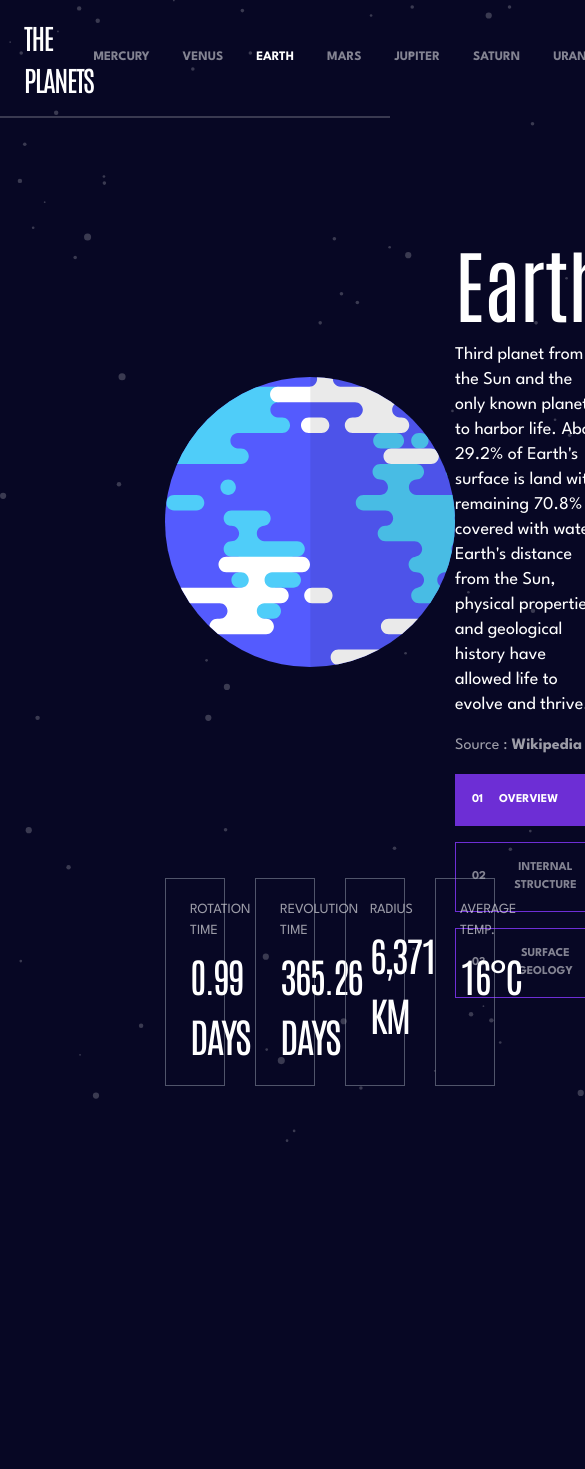
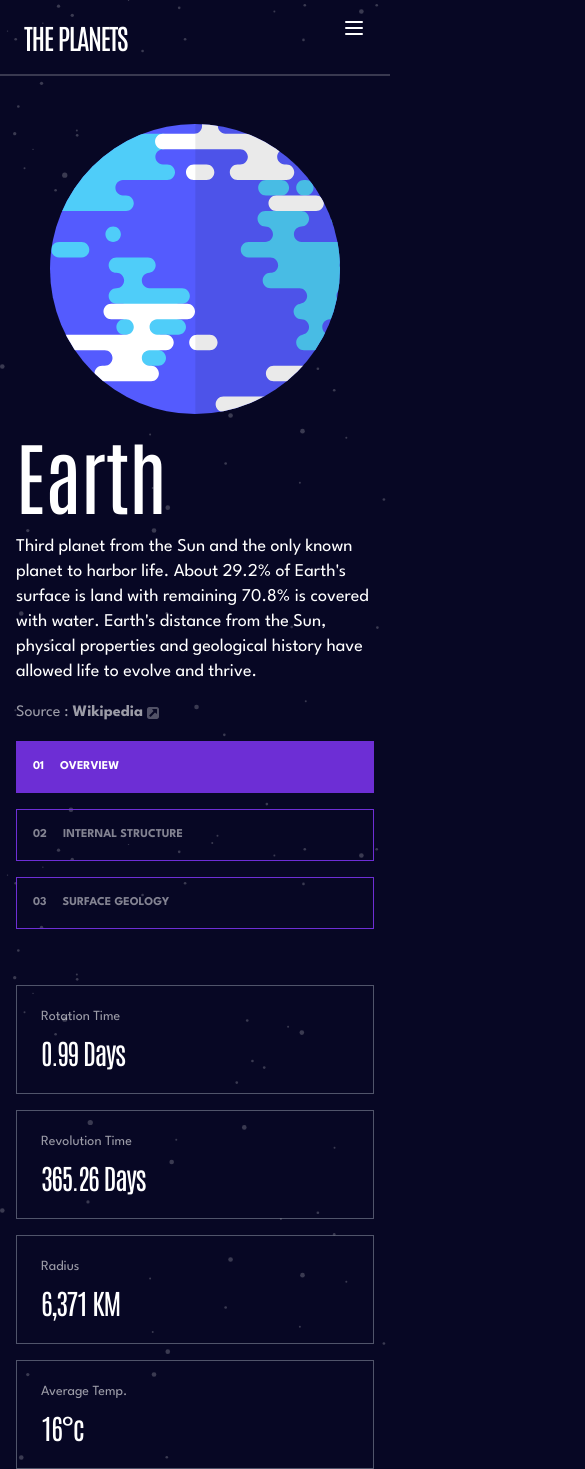
Before and after one commit to peynadol/planet-facts, a Next.js app: page /planets/earth in a window 390 px wide. Shown: the top 1469 px of the page, 585 px wide, since content can reach past the window. Before the commit the page ends 1142 px from the top, so only its background shows below. Built offline with nearby package versions, Linux system fonts and the light colour scheme.

Commit message:
add responsiveness

```diff
--- a/package.json
+++ b/package.json
@@ -10,6 +10,7 @@
   },
   "dependencies": {
     "clsx": "^2.1.1",
+    "lucide-react": "^0.511.0",
     "next": "15.3.2",
     "react": "^19.0.0",
     "react-dom": "^19.0.0"
--- a/src/app/components/layout/navigation.tsx
+++ b/src/app/components/layout/navigation.tsx
@@ -1,10 +1,11 @@
 "use client";
+
 import Link from "next/link";
 import { usePathname } from "next/navigation";
 import clsx from "clsx";
+import { useState } from "react";
+import { Menu, X } from "lucide-react";
 
-const Navigation = () => {
-  const pathname = usePathname();
 const links = [
   { name: "Mercury", href: "/planets/mercury" },
   { name: "Venus", href: "/planets/venus" },
@@ -16,21 +17,54 @@ const Navigation = () => {
   { name: "Neptune", href: "/planets/neptune" },
 ];
 
+const Navigation = () => {
+  const pathname = usePathname();
+  const [open, setOpen] = useState(false);
+
   return (
-    <nav className="font-spartan  font-bold text-[13px] gap-[33px] flex items-center">
+    <div className="relative z-50">
+      {/* Desktop nav */}
+      <nav className="hidden md:flex font-spartan font-bold text-[13px] gap-[33px] items-center">
         {links.map((link) => (
           <Link
             key={link.name}
             href={link.href}
             className={clsx(
-            "hover:underline",
-            pathname === link.href ? "text-white" : "text-[#ffffff]/50"
+              "hover:underline transition",
+              pathname === link.href ? "text-white" : "text-white/50"
             )}
           >
             {link.name}
           </Link>
         ))}
       </nav>
+
+      <button
+        className="md:hidden text-white"
+        onClick={() => setOpen((prev) => !prev)}
+        aria-label="Toggle navigation"
+      >
+        {open ? <X size={24} /> : <Menu size={24} />}
+      </button>
+
+      {open && (
+        <div className="fixed inset-0 top-[76px] bg-black text-white flex flex-col font-spartan font-bold text-[13px] px-6 py-6 gap-6">
+          {links.map((link) => (
+            <Link
+              key={link.name}
+              href={link.href}
+              onClick={() => setOpen(false)}
+              className={clsx(
+                "hover:underline transition",
+                pathname === link.href ? "text-white" : "text-white/50"
+              )}
+            >
+              {link.name}
+            </Link>
+          ))}
+        </div>
+      )}
+    </div>
   );
 };
 
--- a/src/app/components/planets/planet-buttons.tsx
+++ b/src/app/components/planets/planet-buttons.tsx
@@ -1,6 +1,6 @@
 "use client";
 import { useState } from "react";
-import clsx from "clsx"; // if you're using Tailwind + clsx
+import clsx from "clsx";
 
 type PlanetView = "overview" | "structure" | "geology";
 
--- a/src/app/components/planets/planet-client.tsx
+++ b/src/app/components/planets/planet-client.tsx
@@ -28,14 +28,14 @@ export default function PlanetClient({
   const geologyImageSrc = `/images/geology-${planetName}.png`;
 
   return (
-    <div className="flex h-[600px]">
-      <div className="flex justify-center items-center flex-2/3">
+    <div className="flex flex-col md:flex-row h-auto md:h-[600px]">
+      <div className="flex justify-center items-center w-full md:flex-2/3">
         <PlanetImage
           src={imageSrc}
           geologyImage={currentView === "geology" ? geologyImageSrc : null}
         />
       </div>
-      <div className="flex-1/3 flex flex-col justify-between">
+      <div className="w-full md:flex-1/3 flex flex-col justify-between">
         <PlanetInfo
           name={planet.name}
           content={currentContent.content}
--- a/src/app/components/planets/planet-image.tsx
+++ b/src/app/components/planets/planet-image.tsx
@@ -1,15 +1,29 @@
-import React from "react";
+import Image from "next/image";
 
-const PlanetImage = ({ src, geologyImage }) => {
+type PlanetImageProps = {
+  src: string;
+  geologyImage?: string | null;
+};
+
+const PlanetImage = ({ src, geologyImage }: PlanetImageProps) => {
   return (
     <div className="relative w-[290px] h-[290px]">
-      <img src={src} alt="Planet" className="w-full h-full object-contain" />
+      <Image
+        src={src}
+        alt="Planet"
+        width={290}
+        height={290}
+        style={{ objectFit: "contain" }}
+        priority
+      />
 
       {geologyImage && (
-        <img
+        <Image
           src={geologyImage}
           alt="Geology"
-          className="absolute w-[163px] h-[199px] bottom-0 left-1/2 transform -translate-x-1/2 translate-y-[50%]"
+          width={163}
+          height={199}
+          className="absolute bottom-0 left-1/2 -translate-x-1/2 translate-y-[50%]"
         />
       )}
     </div>
--- a/src/app/components/planets/planet-stats.tsx
+++ b/src/app/components/planets/planet-stats.tsx
@@ -1,29 +1,33 @@
 const PlanetStats = ({ rotation, revolution, radius, temperature }) => {
   return (
-    <div className=" flex uppercase gap-[30px] mt-14">
+    <div className="grid grid-cols-1 gap-4 mt-14 sm:grid-cols-2 md:grid-cols-4 md:gap-[30px]">
       <div className="border border-gray-400/50 px-6 py-5 text-left w-full">
         <p className="font-spartan text-[14px] opacity-60 mb-1">
           Rotation Time
         </p>
-        <p className="text-[40px] font-antonio tracking-tighter">{rotation}</p>
+        <p className="text-[28px] md:text-[40px] font-antonio tracking-tighter">
+          {rotation}
+        </p>
       </div>
       <div className="border border-gray-400/50 px-6 py-5 text-left w-full">
         <p className="font-spartan text-[14px] opacity-60 mb-1">
           Revolution Time
         </p>
-        <p className="text-[40px] font-antonio tracking-tighter">
+        <p className="text-[28px] md:text-[40px] font-antonio tracking-tighter">
           {revolution}
         </p>
       </div>
       <div className="border border-gray-400/50 px-6 py-5 text-left w-full">
         <p className="font-spartan text-[14px] opacity-60 mb-1">Radius</p>
-        <p className="text-[40px] font-antonio tracking-tighter">{radius}</p>
+        <p className="text-[28px] md:text-[40px] font-antonio tracking-tighter">
+          {radius}
+        </p>
       </div>
       <div className="border border-gray-400/50 px-6 py-5 text-left w-full">
         <p className="font-spartan text-[14px] opacity-60 mb-1">
           Average Temp.
         </p>
-        <p className="text-[40px] font-antonio tracking-tighter">
+        <p className="text-[28px] md:text-[40px] font-antonio tracking-tighter">
           {temperature}
         </p>
       </div>
--- a/src/app/planets/[planet]/page.tsx
+++ b/src/app/planets/[planet]/page.tsx
@@ -19,7 +19,7 @@ export default function PlanetPage({ params }: PlanetPageParams) {
   }
 
   return (
-    <div className="h-[calc(100dvh - 76px)] flex flex-col justify-between mx-[165px] pt-[104px] pb-[56px]">
+    <div className="h-[calc(100dvh-76px)] flex flex-col justify-between px-4 sm:px-6 md:px-12 lg:px-[165px] pt-12 md:pt-[104px] pb-8 md:pb-[56px]">
       <PlanetCard>
         <PlanetClient planet={planet} planetName={planetName} />
         <PlanetStats
```
Also changed, not shown: 1 other file (tests, documents, lock files or other folders). Lines whose indentation alone changed are shown as unchanged.
